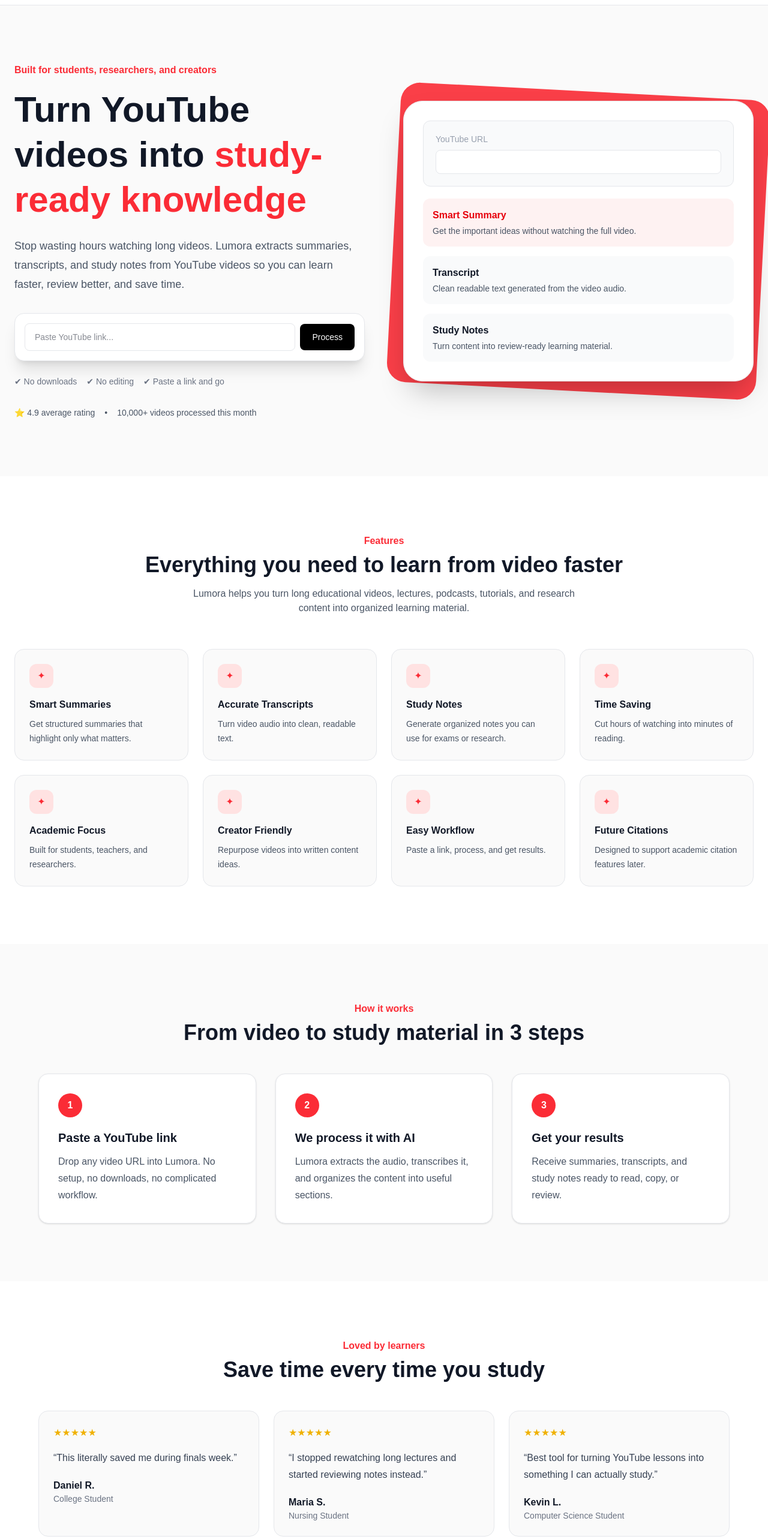
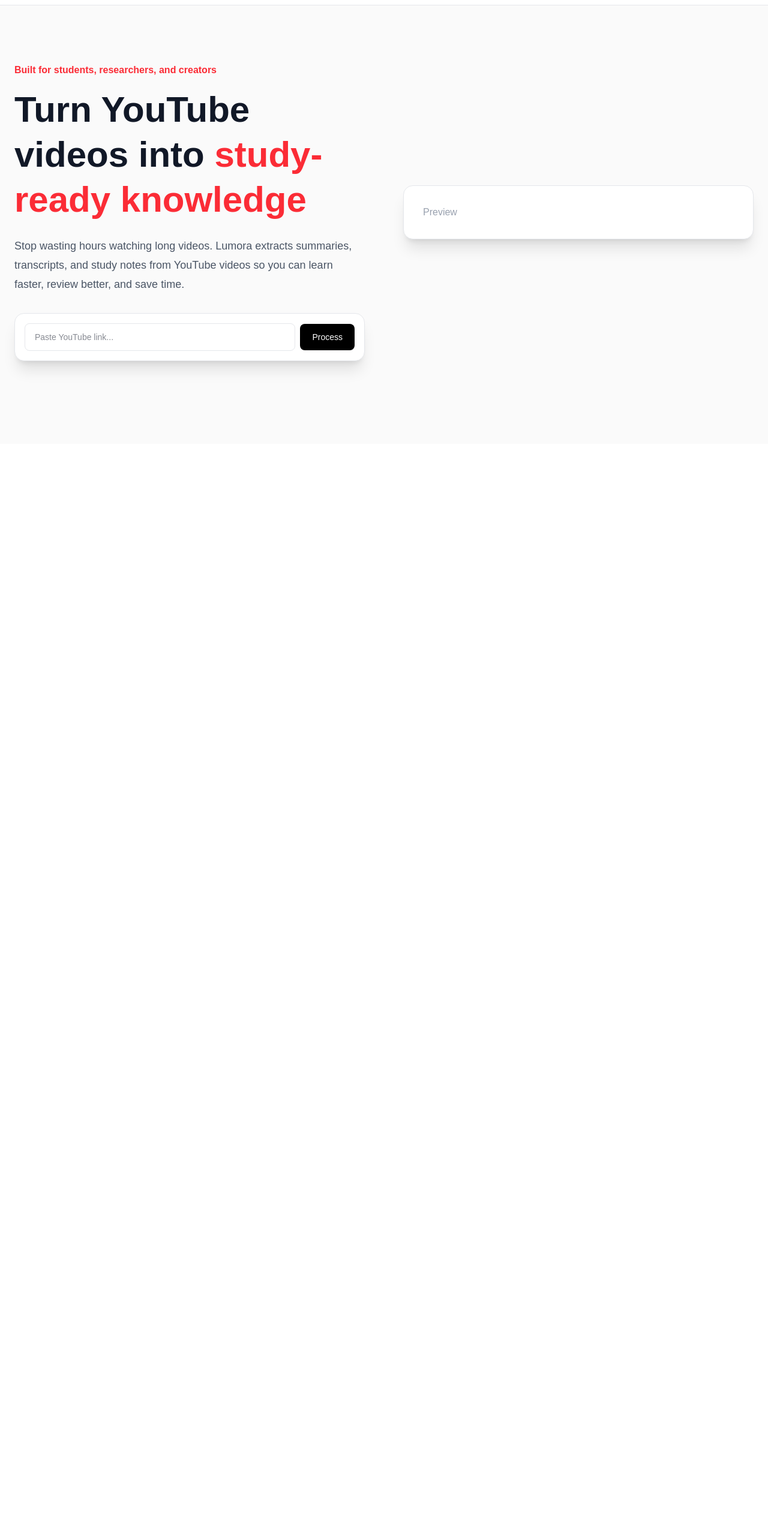
Before and after one commit to jevhosting/youtube-saas, a Next.js app: page / in a window 1280 px wide. Shown: the part 60-2626 px from the top of the page at 60% size. After the commit the page ends 800 px from the top, so only its background shows below. Built offline with nearby package versions, Linux system fonts and the light colour scheme.

Commit message:
UI: transform landing into workspace mode with dynamic header and clean results layout

```diff
--- a/app/page.js
+++ b/app/page.js
@@ -12,11 +12,15 @@
   const [activeTab, setActiveTab] = useState("summary");
   const [status, setStatus] = useState("");
 
+  const isWorkspace = !!result;
+
   return (
     <div className="min-h-screen bg-[#fafafa] text-[#111827]">
-      {/* NAVBAR */}
+
+      {/* NAVBAR DINÁMICO */}
       <nav className="sticky top-0 z-50 bg-white/90 backdrop-blur border-b border-gray-200">
         <div className="max-w-7xl mx-auto px-6 py-4 flex items-center justify-between">
+
           <div className="flex items-center gap-2">
             <div className="w-8 h-8 bg-red-500 text-white rounded-lg flex items-center justify-center font-bold">
               L
@@ -24,26 +28,109 @@
             <span className="font-bold text-lg">Lumora</span>
           </div>
 
+          {/* CAMBIO SEGÚN MODO */}
+          {!isWorkspace ? (
             <div className="hidden md:flex gap-8 text-sm font-medium">
               <a href="#features" className="hover:text-red-500">Features</a>
               <a href="#how" className="hover:text-red-500">How it works</a>
               <a href="#pricing" className="hover:text-red-500">Pricing</a>
               <a href="#faq" className="hover:text-red-500">FAQ</a>
             </div>
+          ) : (
+            <div className="flex gap-6 text-sm font-medium">
+              {["summary", "transcript"].map((tab) => (
+                <button
+                  key={tab}
+                  onClick={() => setActiveTab(tab)}
+                  className={`capitalize ${
+                    activeTab === tab
+                      ? "text-red-500 border-b-2 border-red-500 pb-1"
+                      : "text-gray-400"
+                  }`}
+                >
+                  {tab}
+                </button>
+              ))}
+            </div>
+          )}
 
           <div className="flex items-center gap-4">
             <button className="text-sm font-medium hover:text-red-500">
               Login
             </button>
             <button className="bg-red-500 text-white px-4 py-2 rounded-lg text-sm font-semibold hover:bg-red-600 transition">
-              Sign up
+              {isWorkspace ? "Upgrade" : "Sign up"}
             </button>
           </div>
         </div>
       </nav>
 
-      {/* HERO */}
+      {/* 🔴 WORKSPACE */}
+      {isWorkspace ? (
+        <section className="max-w-6xl mx-auto px-6 py-10">
+
+          {/* INPUT ARRIBA */}
+          <div className="mb-6">
+            <UrlInput
+              url={url}
+              setUrl={setUrl}
+              loading={loading}
+              onProcess={async () => {
+                try {
+                  setError("");
+                  setResult(null);
+
+                  if (!url.trim()) {
+                    setError("Please enter a YouTube URL.");
+                    return;
+                  }
+
+                  setLoading(true);
+                  setStatus("Processing your video...");
+
+                  const data = await processYouTubeVideo(url);
+                  setResult(data);
+                  setStatus("");
+                } catch (err) {
+                  console.error(err);
+                  setError("We couldn’t process this video. Try another one.");
+                } finally {
+                  setLoading(false);
+                }
+              }}
+            />
+          </div>
+
+          {loading && (
+            <p className="mb-4 text-gray-500 text-sm">⏳ {status}</p>
+          )}
+
+          {error && (
+            <p className="mb-4 text-red-500 text-sm font-medium">{error}</p>
+          )}
+
+          {/* CONTENIDO LIMPIO */}
+          <div className="text-gray-700 leading-8 whitespace-pre-line">
+            {activeTab === "summary" && result.summary}
+            {activeTab === "transcript" && result.transcript}
+          </div>
+
+          {/* CTA */}
+          <div className="mt-10 p-6 rounded-xl bg-red-50 border border-red-200 text-center">
+            <p className="text-sm text-gray-700 mb-3">
+              Want faster processing, longer videos, and advanced study tools?
+            </p>
+            <button className="bg-red-500 text-white px-5 py-2 rounded-lg text-sm font-semibold hover:bg-red-600">
+              Upgrade to Pro
+            </button>
+          </div>
+
+        </section>
+      ) : (
+        <>
+          {/* 🟢 LANDING */}
           <section className="max-w-7xl mx-auto px-6 py-24 grid lg:grid-cols-2 gap-16 items-center">
+
             <div>
               <p className="text-red-500 font-semibold mb-4">
                 Built for students, researchers, and creators
@@ -98,303 +185,16 @@
               {error && (
                 <p className="mt-4 text-red-500 text-sm font-medium">{error}</p>
               )}
-
-          <div className="flex flex-wrap gap-4 mt-6 text-sm text-gray-500">
-            <span>✔ No downloads</span>
-            <span>✔ No editing</span>
-            <span>✔ Paste a link and go</span>
             </div>
 
-          <div className="mt-8 flex flex-wrap items-center gap-4 text-sm text-gray-600">
-            <span>⭐ 4.9 average rating</span>
-            <span>•</span>
-            <span>10,000+ videos processed this month</span>
-          </div>
-        </div>
-
-        {/* HERO CARD */}
-        <div className="relative">
-          <div className="absolute -inset-4 bg-red-500 rounded-[2rem] rotate-3 opacity-90"></div>
-
-          <div className="relative bg-white rounded-[2rem] shadow-2xl border border-gray-200 p-8">
-            <div className="bg-gray-50 border border-gray-200 rounded-xl p-5 mb-5">
-              <p className="text-sm text-gray-400 mb-2">YouTube URL</p>
-              <div className="h-10 bg-white rounded-lg border border-gray-200"></div>
-            </div>
-
-            <div className="space-y-4">
-              <div className="p-4 bg-red-50 rounded-xl">
-                <h3 className="font-semibold text-red-600">Smart Summary</h3>
-                <p className="text-sm text-gray-600 mt-1">
-                  Get the important ideas without watching the full video.
-                </p>
-              </div>
-
-              <div className="p-4 bg-gray-50 rounded-xl">
-                <h3 className="font-semibold">Transcript</h3>
-                <p className="text-sm text-gray-600 mt-1">
-                  Clean readable text generated from the video audio.
-                </p>
-              </div>
-
-              <div className="p-4 bg-gray-50 rounded-xl">
-                <h3 className="font-semibold">Study Notes</h3>
-                <p className="text-sm text-gray-600 mt-1">
-                  Turn content into review-ready learning material.
-                </p>
-              </div>
-            </div>
+            <div className="hidden lg:block">
+              <div className="bg-white rounded-2xl p-8 shadow-xl border border-gray-200">
+                <p className="text-gray-400">Preview</p>
               </div>
             </div>
           </section>
-
-      {/* RESULT */}
-      {result && (
-        <section className="max-w-5xl mx-auto px-6 pb-20">
-          <div className="bg-white border border-gray-200 rounded-2xl shadow-lg p-8">
-            <div className="flex gap-6 border-b border-gray-200 mb-6">
-              {["summary", "transcript"].map((tab) => (
-                <button
-                  key={tab}
-                  onClick={() => setActiveTab(tab)}
-                  className={`pb-3 capitalize font-medium ${
-                    activeTab === tab
-                      ? "text-red-500 border-b-2 border-red-500"
-                      : "text-gray-400"
-                  }`}
-                >
-                  {tab}
-                </button>
-              ))}
-            </div>
-
-            {activeTab === "summary" && (
-              <div className="prose max-w-none whitespace-pre-line text-gray-700 leading-8">
-                {result.summary}
-              </div>
+        </>
       )}
-
-            {activeTab === "transcript" && (
-              <div className="max-h-[450px] overflow-y-auto whitespace-pre-line text-gray-600 leading-7">
-                {result.transcript}
-              </div>
-            )}
-          </div>
-        </section>
-      )}
-
-      {/* FEATURES */}
-      <section id="features" className="bg-white py-24 px-6">
-        <div className="max-w-7xl mx-auto">
-          <div className="text-center mb-14">
-            <p className="text-red-500 font-semibold mb-2">Features</p>
-            <h2 className="text-4xl font-bold">
-              Everything you need to learn from video faster
-            </h2>
-            <p className="text-gray-600 mt-4 max-w-2xl mx-auto">
-              Lumora helps you turn long educational videos, lectures, podcasts,
-              tutorials, and research content into organized learning material.
-            </p>
-          </div>
-
-          <div className="grid md:grid-cols-4 gap-6">
-            {[
-              ["Smart Summaries", "Get structured summaries that highlight only what matters."],
-              ["Accurate Transcripts", "Turn video audio into clean, readable text."],
-              ["Study Notes", "Generate organized notes you can use for exams or research."],
-              ["Time Saving", "Cut hours of watching into minutes of reading."],
-              ["Academic Focus", "Built for students, teachers, and researchers."],
-              ["Creator Friendly", "Repurpose videos into written content ideas."],
-              ["Easy Workflow", "Paste a link, process, and get results."],
-              ["Future Citations", "Designed to support academic citation features later."],
-            ].map(([title, desc]) => (
-              <div
-                key={title}
-                className="p-6 rounded-2xl border border-gray-200 bg-[#fafafa] hover:shadow-md transition"
-              >
-                <div className="w-10 h-10 bg-red-100 text-red-500 rounded-xl flex items-center justify-center mb-4">
-                  ✦
-                </div>
-                <h3 className="font-semibold mb-2">{title}</h3>
-                <p className="text-sm text-gray-600 leading-6">{desc}</p>
-              </div>
-            ))}
-          </div>
-        </div>
-      </section>
-
-      {/* HOW IT WORKS */}
-      <section id="how" className="py-24 px-6 bg-[#fafafa]">
-        <div className="max-w-6xl mx-auto text-center">
-          <p className="text-red-500 font-semibold mb-2">How it works</p>
-          <h2 className="text-4xl font-bold mb-12">
-            From video to study material in 3 steps
-          </h2>
-
-          <div className="grid md:grid-cols-3 gap-8 text-left">
-            {[
-              ["1", "Paste a YouTube link", "Drop any video URL into Lumora. No setup, no downloads, no complicated workflow."],
-              ["2", "We process it with AI", "Lumora extracts the audio, transcribes it, and organizes the content into useful sections."],
-              ["3", "Get your results", "Receive summaries, transcripts, and study notes ready to read, copy, or review."],
-            ].map(([num, title, desc]) => (
-              <div key={num} className="bg-white p-8 rounded-2xl border border-gray-200 shadow-sm">
-                <div className="w-10 h-10 bg-red-500 text-white rounded-full flex items-center justify-center font-bold mb-5">
-                  {num}
-                </div>
-                <h3 className="font-semibold text-xl mb-3">{title}</h3>
-                <p className="text-gray-600 leading-7">{desc}</p>
-              </div>
-            ))}
-          </div>
-        </div>
-      </section>
-
-      {/* TESTIMONIALS */}
-      <section className="bg-white py-24 px-6">
-        <div className="max-w-6xl mx-auto">
-          <div className="text-center mb-12">
-            <p className="text-red-500 font-semibold mb-2">Loved by learners</p>
-            <h2 className="text-4xl font-bold">
-              Save time every time you study
-            </h2>
-          </div>
-
-          <div className="grid md:grid-cols-3 gap-6">
-            {[
-              ["This literally saved me during finals week.", "Daniel R.", "College Student"],
-              ["I stopped rewatching long lectures and started reviewing notes instead.", "Maria S.", "Nursing Student"],
-              ["Best tool for turning YouTube lessons into something I can actually study.", "Kevin L.", "Computer Science Student"],
-            ].map(([quote, name, role]) => (
-              <div key={name} className="p-6 rounded-2xl border border-gray-200 bg-[#fafafa]">
-                <p className="text-yellow-500 mb-4">★★★★★</p>
-                <p className="text-gray-700 leading-7 mb-5">“{quote}”</p>
-                <p className="font-semibold">{name}</p>
-                <p className="text-sm text-gray-500">{role}</p>
-              </div>
-            ))}
-          </div>
-        </div>
-      </section>
-
-      {/* PRICING */}
-      <section id="pricing" className="py-24 px-6 bg-[#fafafa]">
-        <div className="max-w-6xl mx-auto text-center">
-          <p className="text-red-500 font-semibold mb-2">Pricing</p>
-          <h2 className="text-4xl font-bold mb-4">
-            Start free while Lumora is in beta
-          </h2>
-          <p className="text-gray-600 mb-12">
-            Simple plans designed for students, creators, and researchers.
-          </p>
-
-          <div className="grid md:grid-cols-3 gap-6 text-left">
-            {[
-              ["Free", "$0", "Try Lumora while in beta", ["5 videos per day", "Basic summaries", "Standard processing"]],
-              ["Pro", "$9", "For serious learners", ["Unlimited videos", "Advanced notes", "Faster processing", "Priority access"]],
-              ["Research", "$19", "For heavy study workflows", ["Longer videos", "Multi-video analysis soon", "Citation tools soon", "Export options soon"]],
-            ].map(([plan, price, desc, features]) => (
-              <div
-                key={plan}
-                className={`p-8 rounded-2xl border bg-white ${
-                  plan === "Pro"
-                    ? "border-red-500 shadow-xl scale-[1.02]"
-                    : "border-gray-200"
-                }`}
-              >
-                {plan === "Pro" && (
-                  <p className="text-xs bg-red-500 text-white px-3 py-1 rounded-full inline-block mb-4">
-                    Most popular
-                  </p>
-                )}
-                <h3 className="text-2xl font-bold mb-2">{plan}</h3>
-                <p className="text-gray-500 mb-5">{desc}</p>
-                <p className="text-4xl font-bold mb-6">
-                  {price}
-                  <span className="text-sm text-gray-500 font-normal"> / month</span>
-                </p>
-
-                <ul className="space-y-3 mb-8">
-                  {features.map((feature) => (
-                    <li key={feature} className="text-gray-600">
-                      <span className="text-red-500">✓</span> {feature}
-                    </li>
-                  ))}
-                </ul>
-
-                <button className={`w-full py-3 rounded-lg font-semibold ${
-                  plan === "Pro"
-                    ? "bg-red-500 text-white hover:bg-red-600"
-                    : "border border-red-500 text-red-500 hover:bg-red-50"
-                }`}>
-                  Get started
-                </button>
-              </div>
-            ))}
-          </div>
-        </div>
-      </section>
-
-      {/* FAQ */}
-      <section id="faq" className="bg-white py-24 px-6">
-        <div className="max-w-4xl mx-auto">
-          <div className="text-center mb-12">
-            <p className="text-red-500 font-semibold mb-2">FAQ</p>
-            <h2 className="text-4xl font-bold">Questions people ask</h2>
-          </div>
-
-          <div className="space-y-4">
-            {[
-              ["How long does it take?", "Most videos are processed in under a minute, depending on length."],
-              ["Do I need to install anything?", "No. Just paste a YouTube link and Lumora handles the rest."],
-              ["Does it work with long videos?", "Yes. Longer videos may take more time to process."],
-              ["Is Lumora free?", "Lumora is free during beta. Paid plans will be added later."],
-              ["Who is this for?", "Students, researchers, teachers, creators, and anyone who learns from video."],
-            ].map(([q, a]) => (
-              <div key={q} className="border border-gray-200 rounded-xl p-5 bg-[#fafafa]">
-                <h3 className="font-semibold mb-2">{q}</h3>
-                <p className="text-gray-600">{a}</p>
-              </div>
-            ))}
-          </div>
-        </div>
-      </section>
-
-      {/* FOOTER */}
-      <footer className="border-t border-gray-200 bg-[#fafafa] px-6 py-12">
-        <div className="max-w-7xl mx-auto grid md:grid-cols-4 gap-10">
-          <div>
-            <h3 className="font-bold text-red-500 text-lg mb-3">Lumora</h3>
-            <p className="text-gray-600 text-sm leading-6">
-              Turn YouTube videos into structured knowledge for studying,
-              research, and content creation.
-            </p>
-          </div>
-
-          <div>
-            <h4 className="font-semibold mb-3">Product</h4>
-            <p className="text-sm text-gray-500 mb-2">Features</p>
-            <p className="text-sm text-gray-500 mb-2">Pricing</p>
-            <p className="text-sm text-gray-500">Roadmap</p>
-          </div>
-
-          <div>
-            <h4 className="font-semibold mb-3">Company</h4>
-            <p className="text-sm text-gray-500 mb-2">About</p>
-            <p className="text-sm text-gray-500 mb-2">Contact</p>
-            <p className="text-sm text-gray-500">Blog</p>
-          </div>
-
-          <div>
-            <h4 className="font-semibold mb-3">Legal</h4>
-            <p className="text-sm text-gray-500 mb-2">Privacy</p>
-            <p className="text-sm text-gray-500">Terms</p>
-          </div>
-        </div>
-
-        <p className="text-center text-gray-400 text-sm mt-10">
-          © 2026 Lumora. All rights reserved.
-        </p>
-      </footer>
     </div>
   );
 }
```
Also changed, not shown: app/api/summarize/route2.js (renamed from app/api/summarize/route.js). Lines whose indentation alone changed are shown as unchanged.
